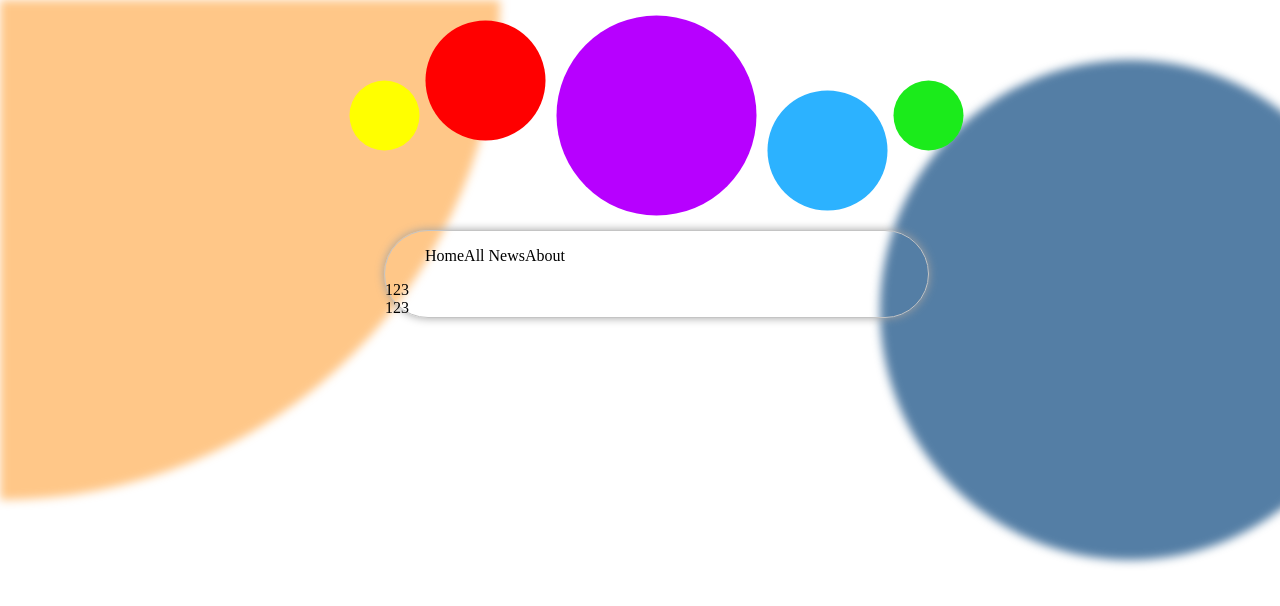
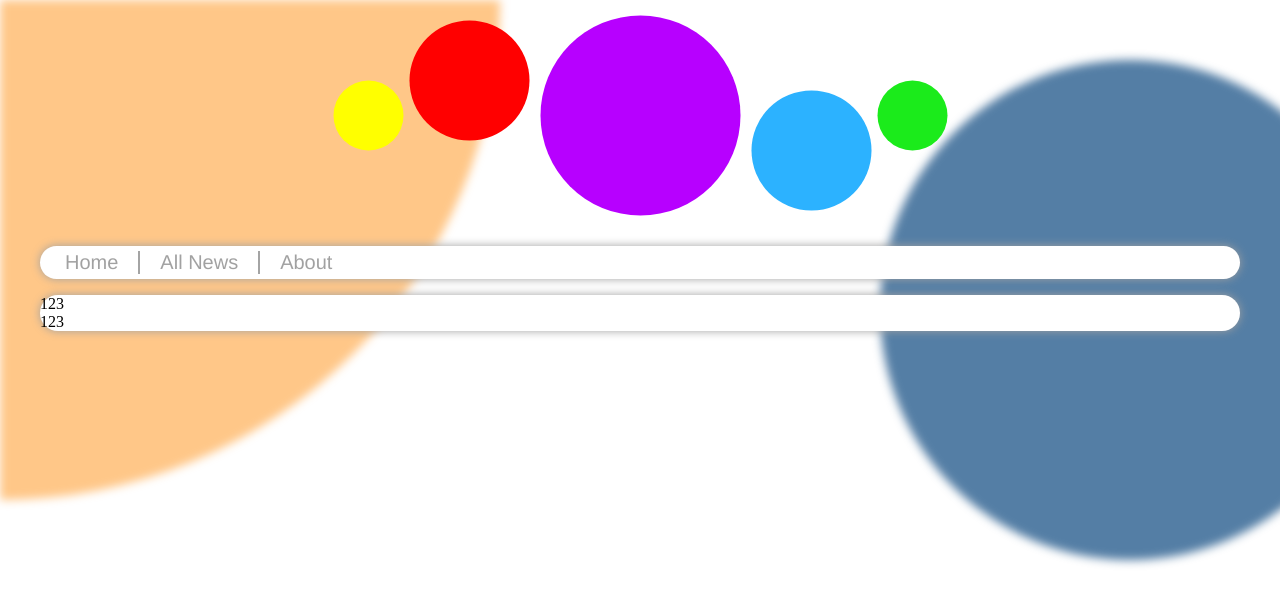
Before and after one commit to Persi94/My-Blog, a plain HTML site: page index.html in a window 1280 px wide. Shown: the top 606 px of the page. Drawn offline with Linux system fonts and the light colour scheme.

Commit message:
start doing navbar

```diff
--- a/global.js
+++ b/global.js
@@ -1,16 +1,33 @@
-window.onload = function(){
+document.addEventListener('DOMContentLoaded', function(){
     var yellowBall = document.getElementById('yellow-ball');
-    yellowBall.setAttribute('class','grow-small-yellow-and-green-balls');
+    yellowBall.setAttribute('class','grow-small-x70');
 
     var redBall = document.getElementById('red-ball');
-    redBall.setAttribute('class','grow-medium-red-and-blue-balls');
+    redBall.setAttribute('class','grow-medium-x120');
 
     var userBall = document.getElementById('user-ball');
-    userBall.setAttribute('class','grow-large-purple-ball');
+    userBall.setAttribute('class','grow-large-x200');
 
     var blueBall = document.getElementById('blue-ball');
-    blueBall.setAttribute('class','grow-medium-red-and-blue-balls');
+    blueBall.setAttribute('class','grow-medium-x120');
 
     var greenBall = document.getElementById('green-ball');
-    greenBall.setAttribute('class','grow-small-yellow-and-green-balls');
-}
+    greenBall.setAttribute('class','grow-small-x70');
+});
+
+// window.onload = function(){
+//     var yellowBall = document.getElementById('yellow-ball');
+//     yellowBall.setAttribute('class','grow-small-x70');
+
+//     var redBall = document.getElementById('red-ball');
+//     redBall.setAttribute('class','grow-medium-x120');
+
+//     var userBall = document.getElementById('user-ball');
+//     userBall.setAttribute('class','grow-large-x200');
+
+//     var blueBall = document.getElementById('blue-ball');
+//     blueBall.setAttribute('class','grow-medium-x120');
+
+//     var greenBall = document.getElementById('green-ball');
+//     greenBall.setAttribute('class','grow-small-x70');
+// }
--- a/index.html
+++ b/index.html
@@ -8,9 +8,9 @@
     <link rel="stylesheet" href="style.css">
 </head>
 <body>
-    <div id="background-balls">
-        <div id="large-corporeal-ball"></div>
-        <div id="small-dark-blue-ball"></div>
+    <div class="background-balls">
+        <div class="large-corporeal-ball"></div>
+        <div class="small-dark-blue-ball"></div>
     </div>
     <main>
         <header>
@@ -20,19 +20,24 @@
             <div id="blue-ball"></div>
             <div id="green-ball"></div>
         </header>
+        <ul class="navbar-menu">
+            <li class="navbar-links"><a href="#">Home</a></li>
+            <li class="navbar-links"><a href="#">All News</a></li>
+            <li class="navbar-links"><a href="#">About</a></li>
+        </ul>
+        <!-- <ul class="mobile-navbar-menu">
+                <li class="home-button"><a href="#">#</a></li>
+                <li class="all-news-button"><a href="#">All News</a></li>
+                <li class="about-button"><a href="#">About</a></li>
+            </ul> -->
         <content>
-            <ul id="navbar-menu">
-                <li id="home-button">Home</li>
-                <li id="all-news-button">All News</li>
-                <li id="about-button">About</li>
-            </ul>
-            <div id="news-and-sidebar-column">
-                <div id="news">123</div>
-                <div id="sidebar">123</div>
+            <div class="news-and-sidebar-column">
+                <div class="news">123</div>
+                <div class="sidebar">123</div>
             </div>
         </content>
         <footer>
-            <!-- <ul id="myLinks">
+            <!-- <ul class="myLinks">
                 <li><p>My links:</p></li>
                 <li><img src="images/vkLink.png" alt="vk"></li>
                 <li><img src="images/steamLink.png" alt="steam"></li>
--- a/style.css
+++ b/style.css
@@ -3,21 +3,21 @@ body{
     position: relative;
 }
 
-#background-balls{
+.background-balls{
     right: 0;
     left: 0;
     position: absolute;
     justify-content: space-between;
     display: flex;
 }
-#large-corporeal-ball{
+.large-corporeal-ball{
     height: 500px;
     width: 500px;
     background-color: rgba(255, 136, 0, 0.466);
     border-radius: 0 0 100% 0;
     filter: blur(5px);
 }
-#small-dark-blue-ball{
+.small-dark-blue-ball{
     margin-top: 60px;
     margin-right: -100px;
     height: 500px;
@@ -29,7 +29,9 @@ body{
 
 main{
     position: absolute;
-    left: 30%;
+    right: 0;
+    left: 0;
+    margin: 0 40px 10px 40px;
     z-index: 1000;
 }
 
@@ -39,15 +41,15 @@ header{
     justify-content: center;
 }
 
-.grow-small-yellow-and-green-balls{
+.grow-small-x70{
     transform: scale(70);
     transition-duration: 1s;
 }
-.grow-medium-red-and-blue-balls{
+.grow-medium-x120{
     transform: scale(120);
     transition-duration: 0.7s;
 }
-.grow-large-purple-ball{
+.grow-large-x200{
     transform: scale(200);
     transition-duration: 0.5s;
 }
@@ -92,20 +94,49 @@ header{
     align-self: center;
 }
 
+.navbar-menu{
+    position: sticky;
+    list-style-type: none;
+    display: flex;
+    border-radius: 50px;
+    box-shadow: 0 0 10px rgb(161, 161, 161);
+    background-color: white;
+    padding: 5px 1px 5px 25px;
+}
+.navbar-links{
+    margin-right: 20px;
+    padding-right: 20px;
+    font-family: 'Franklin Gothic Medium', 'Arial Narrow', Arial, sans-serif;
+    font-size: 20px;
+    user-select: none;
+    border-right: 2px solid rgba(0, 0, 0, 0.356);
+}
+.navbar-links > a{
+    text-decoration: none;
+    color: rgba(0, 0, 0, 0.37);
+    transition: 0.3s;
+}
+.navbar-links > a:hover{
+    color: rgba(0, 0, 0, 0.753);
+}
+
+.navbar-links:last-child{
+    border-right: none;
+}
+.navbar-search-input > a{
+    background-image: url(images/searchIcon.png);
+    height: 30px;
+    width: 30px;
+}
+
 content{
     display: flex;
-    flex-direction: column;
     border-radius: 50px;
-    border: 1px solid rgb(196, 196, 196);
     box-shadow: 0 0 10px rgb(161, 161, 161);
+    background-color: white;
 }
 
-#navbar-menu{
-    list-style-type: none;
-    display: flex;
-}
-
-#my-links{
+.my-links{
     display: flex;
     list-style-type: none;
     font-family: Verdana, Geneva, Tahoma, sans-serif;
```
Also changed, not shown: images/searchIcon.png (added).
